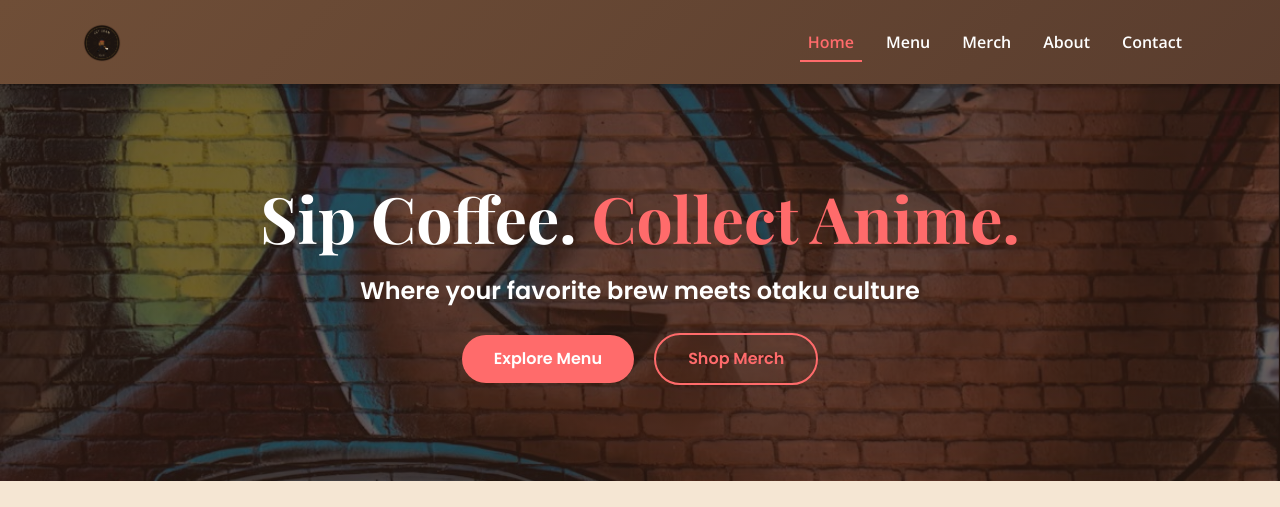
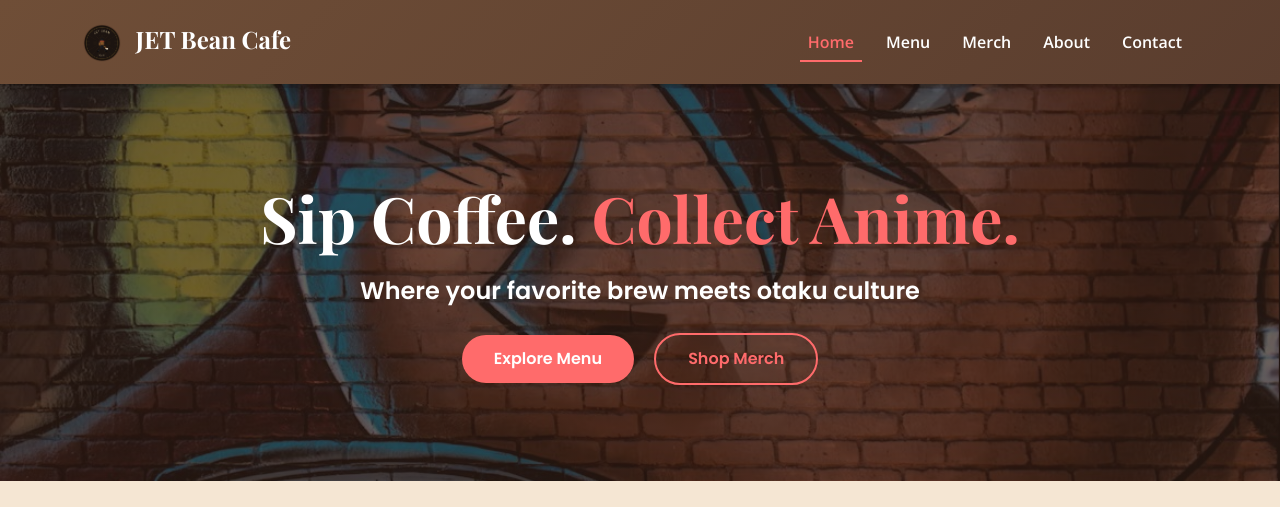
Before and after one commit to JetStarchild16/JetBeanCafe, a plain HTML site: page index.html in a window 1280 px wide. Shown: the top 507 px of the page. Drawn offline with nearby package versions, Linux system fonts and the light colour scheme.

Commit message:
Update index.html

```diff
--- a/index.html
+++ b/index.html
@@ -17,9 +17,10 @@
     <!-- Navigation -->
     <nav class="navbar navbar-expand-lg">
         <div class="container">
-            <a class="navbar-brand" href="index.html">
-    <img src="images/jetbean-logo.png" alt="JET Bean Cafe Logo" height="40">
-</a>
+             <a class="navbar-brand" href="index.html">
+            <img src="images/jetbean-logo.png" alt="JET Bean Cafe Logo" height="40" class="d-inline-block align-text-middle me-2">
+            JET Bean Cafe
+        </a>
             <button class="navbar-toggler" type="button" data-bs-toggle="collapse" data-bs-target="#navbarNav">
                 <span class="navbar-toggler-icon"></span>
             </button>
```
